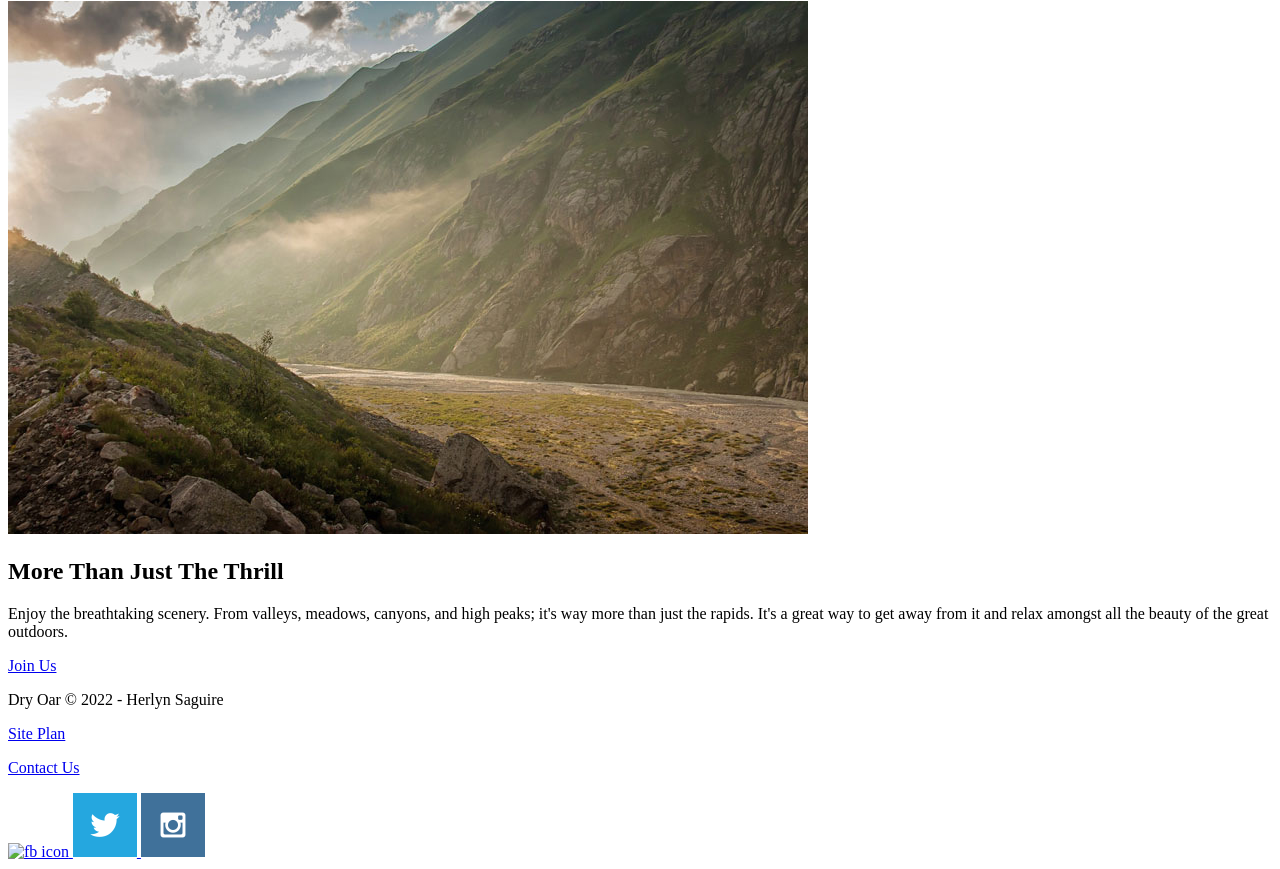
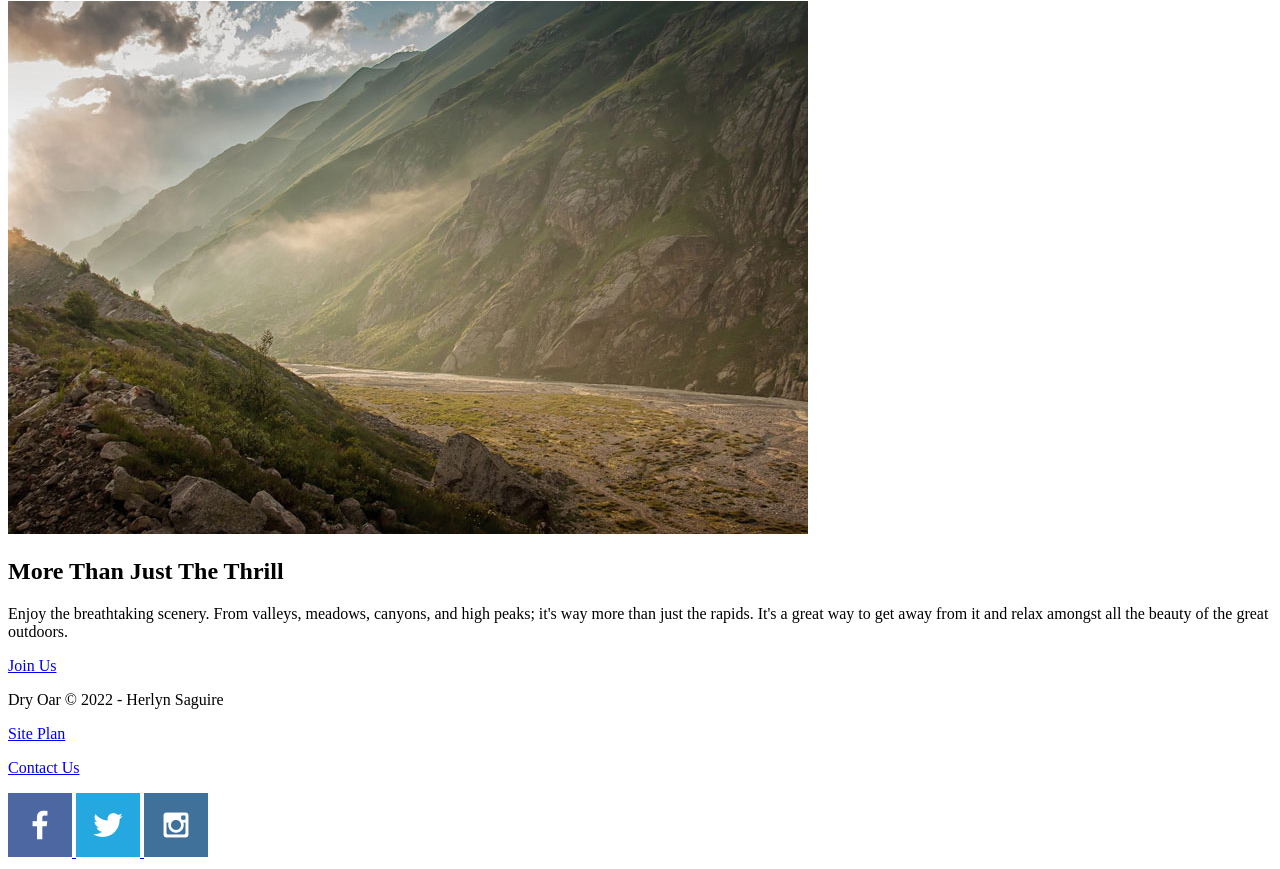
Before and after one commit to HerlynSaguire/WDD130-Herlyn, a plain HTML site: page index.html in a window 1280 px wide. Shown: the part 2599-3468 px from the top of the page. Drawn offline with Linux system fonts and the light colour scheme; files whose address does not match are found by name.

Commit message:
Deleted and added an image

```diff
--- a/index.html
+++ b/index.html
@@ -57,7 +57,7 @@
     <p><a href="contactus.html">Contact Us</a></p>
     <div class="social">
         <a href="https://facebook.com">
-            <img src="/wwr/images/facebook.png" alt="fb icon">
+            <img src="/images/facebook.png" alt="fb icon">
         </a>
         <a href="https://twitter.com">
             <img src="/wwr/images/twitter.png" alt="twitter icon">
```
